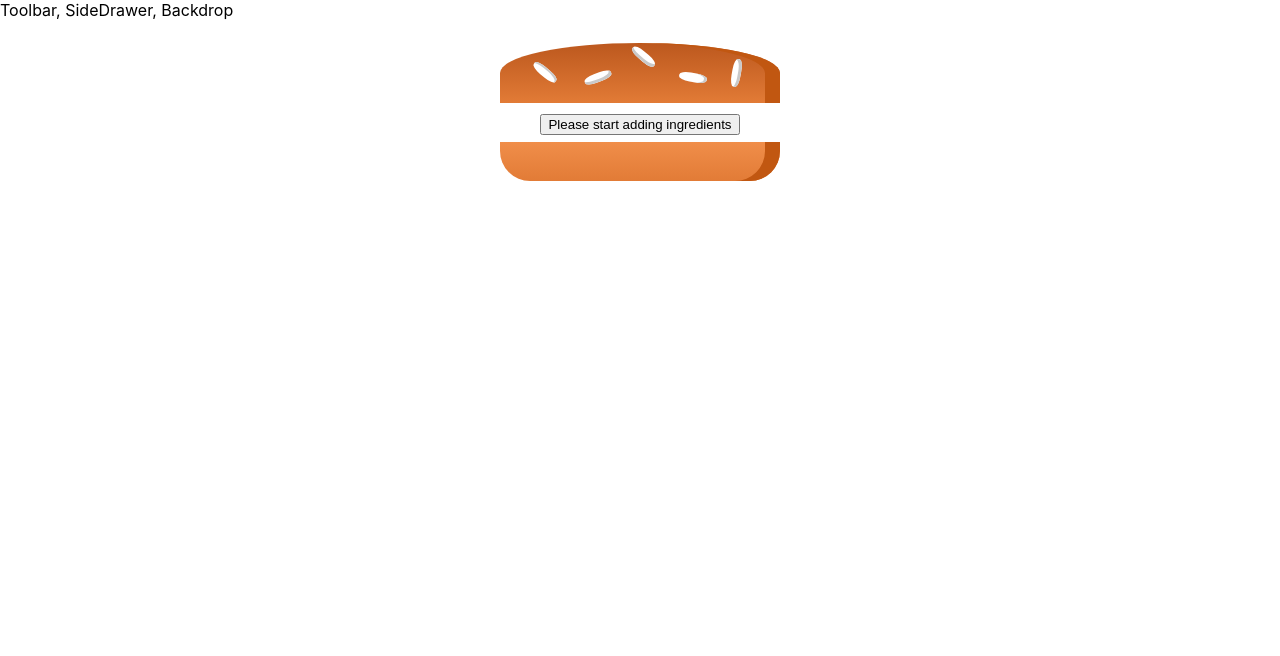
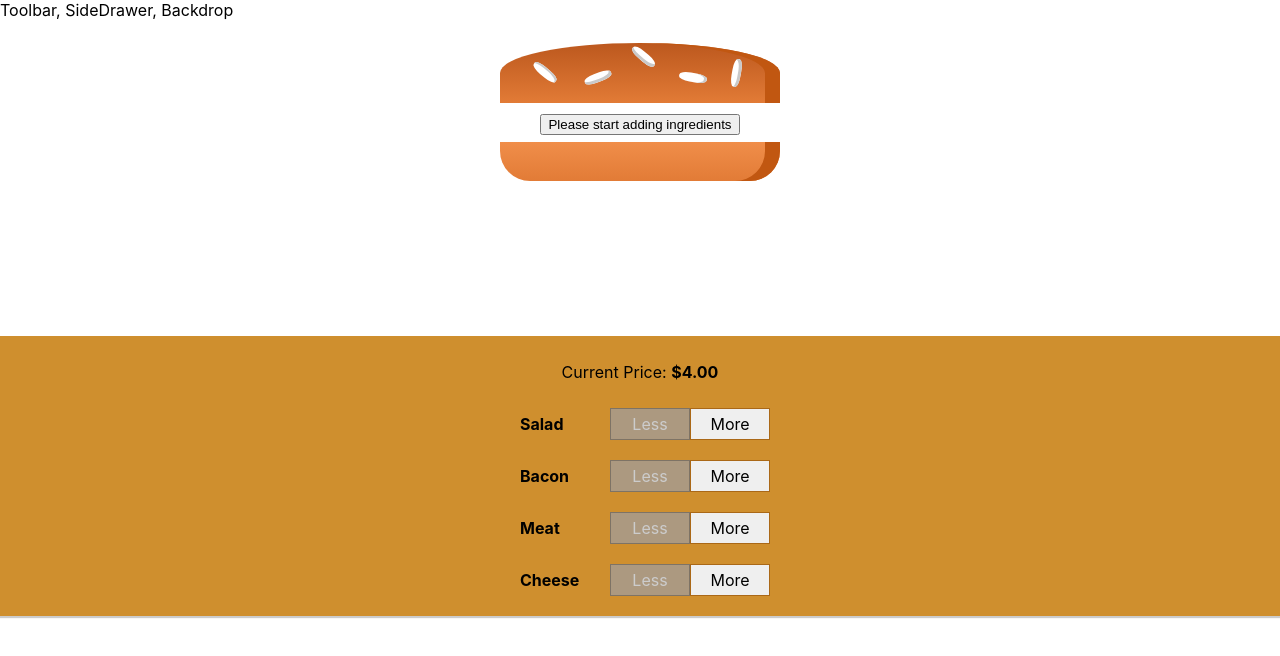
Before and after one commit to wzhang66/reactBurger, a React app: page / in a window 1280 px wide. Shown: the top 656 px of the page. Built offline with nearby package versions, Linux system fonts and the light colour scheme.

Commit message:
allow dynamically controling the ingredient and display the prices

```diff
--- /dev/null
+++ b/src/components/Burger/BuildControls/BuildControl/BuildControl.js
@@ -0,0 +1,19 @@
+import React from 'react';
+import classes from './BuildControl.module.css';
+
+const buildControl = (props) =>{
+  return(
+    <div className={classes.BuildControl} >
+      <div className={classes.Label}>{props.label}</div>
+      <button
+        onClick={props.removed}
+        className={classes.Less}
+        disabled={props.disabled}>Less</button>
+      <button
+        onClick={props.added}
+        classes={classes.More}>More</button>
+    </div>
+  );
+};
+
+export default buildControl;
--- /dev/null
+++ b/src/components/Burger/BuildControls/BuildControl/BuildControl.module.css
@@ -0,0 +1,56 @@
+.BuildControl {
+  display: flex;
+  justify-content: space-between;
+  align-items: center;
+  margin: 5px 0;
+}
+
+.BuildControl button {
+  display: block;
+  font: inherit;
+  padding: 5px;
+  margin: 5px 0;
+  width: 80px;
+  border: 1px solid #AA6817;
+  cursor: pointer;
+  outline: none;
+}
+
+.BuildControl button:disabled {
+    background-color: #AC9980;
+    border: 1px solid #7E7365;
+    color: #ccc;
+    cursor: default;
+}
+
+.BuildControl button:hover:disabled {
+    background-color: #AC9980;
+    color: #ccc;
+    cursor: not-allowed;
+}
+
+.Label {
+    padding: 10px;
+    font-weight: bold;
+    width: 80px;
+}
+
+.BuildControl .Less {
+    background-color: #D39952;
+    color: white;
+}
+
+.BuildControl .More {
+    background-color: #8F5E1E;
+    color: white;
+}
+
+.BuildControl .Less:hover, .BuildControl .Less:active {
+    background-color: #DAA972;
+    color: white;
+}
+
+.BuildControl .More:hover,.BuildControl .More:active {
+    background-color: #99703F;
+    color: white;
+}
--- /dev/null
+++ b/src/components/Burger/BuildControls/BuildControls.js
@@ -0,0 +1,28 @@
+import React from 'react';
+import classes from './BuildControls.module.css';
+import BuildControl from './BuildControl/BuildControl';
+
+const controls = [
+  {label:'Salad',type:'salad'},
+  {label:'Bacon',type:'bacon'},
+  {label:'Meat',type:'meat'},
+  {label:'Cheese',type:'cheese'},
+];
+
+const buildControls = (props) => {
+  return (
+    <div className={classes.BuildControls}>
+      <p>Current Price: <strong>${props.price.toFixed(2)}</strong></p>
+      {controls.map(el =>(
+        <BuildControl
+          key={el.label}
+          label={el.label}
+          added={()=>props.ingredientAdded(el.type)}
+          removed={()=>props.ingredientRemoved(el.type)}
+          disabled = {props.disabled[el.type]}/>
+      ))}
+    </div>
+  );
+};
+
+export default buildControls;
--- /dev/null
+++ b/src/components/Burger/BuildControls/BuildControls.module.css
@@ -0,0 +1,10 @@
+.BuildControls {
+  width: 100%;
+  background-color: #CF8F2E;
+  display: flex;
+  flex-flow: column;
+  align-items: center;
+  box-shadow: 0 2px 1px #ccc;
+  margin: auto;
+  padding: 10px 0;
+}
--- a/src/components/Layout/Layout.module.css
+++ b/src/components/Layout/Layout.module.css
@@ -1,4 +1,4 @@
 .Content {
   margin-top: 16px;
-  color: red;
+  color: black;
 }
--- a/src/containers/BurgerBuilder/BurgerBuilder.js
+++ b/src/containers/BurgerBuilder/BurgerBuilder.js
@@ -1,6 +1,14 @@
 import React,{Component} from 'react';
 import Aux from '../../hoc/Aux';
 import Burger from '../../components/Burger/Burger';
+import BuildControls from '../../components/Burger/BuildControls/BuildControls';
+
+const INGREDIENT_PRICES = {
+  salad:0.5,
+  cheese: 0.4,
+  meat: 1.3,
+  bacon: 0.8
+}
 
 class BurgerBuilder extends Component {
   constructor(props){
@@ -11,14 +19,57 @@
         bacon: 0,
         cheese: 0,
         meat: 0
-      }
+      },
+      totalPrice: 4
     }
   }
 
+  addIngredientHandler = (type) =>{
+    const oldCount=this.state.ingredients[type];
+    const updatedCount = oldCount + 1;
+    const updatedIngredients = {
+      ...this.state.ingredients
+    };
+    updatedIngredients[type] = updatedCount;
+    const priceAddition = INGREDIENT_PRICES[type]
+    const oldPrice = this.state.totalPrice;
+    const newPrice = oldPrice + priceAddition;
+    this.setState({totalPrice:newPrice,ingredients:updatedIngredients});
+  }
+
+  removeIngredientHandler = (type) =>{
+    if(this.state.ingredients[type]<=0){
+      return;
+    }
+    const oldCount=this.state.ingredients[type];
+    const updatedCount = oldCount - 1;
+    const updatedIngredients = {
+      ...this.state.ingredients
+    };
+    updatedIngredients[type] = updatedCount;
+    const priceReduction = INGREDIENT_PRICES[type]
+    const oldPrice = this.state.totalPrice;
+    const newPrice = oldPrice - priceReduction;
+    this.setState({totalPrice:newPrice,ingredients:updatedIngredients});
+  }
+
   render() {
+    const disabledInfo = {
+      ...this.state.ingredients
+    };
+    // tranform the ingredients info into T or F information
+    for (let key in disabledInfo){
+      disabledInfo[key] = disabledInfo[key] <=0
+    }
+
     return (
       <Aux>
         <Burger ingredients={this.state.ingredients}/>
+        <BuildControls
+          price = {this.state.totalPrice}
+          disabled = {disabledInfo}
+          ingredientAdded={this.addIngredientHandler}
+          ingredientRemoved={this.removeIngredientHandler}/>
       </Aux>
     );
   }
```
